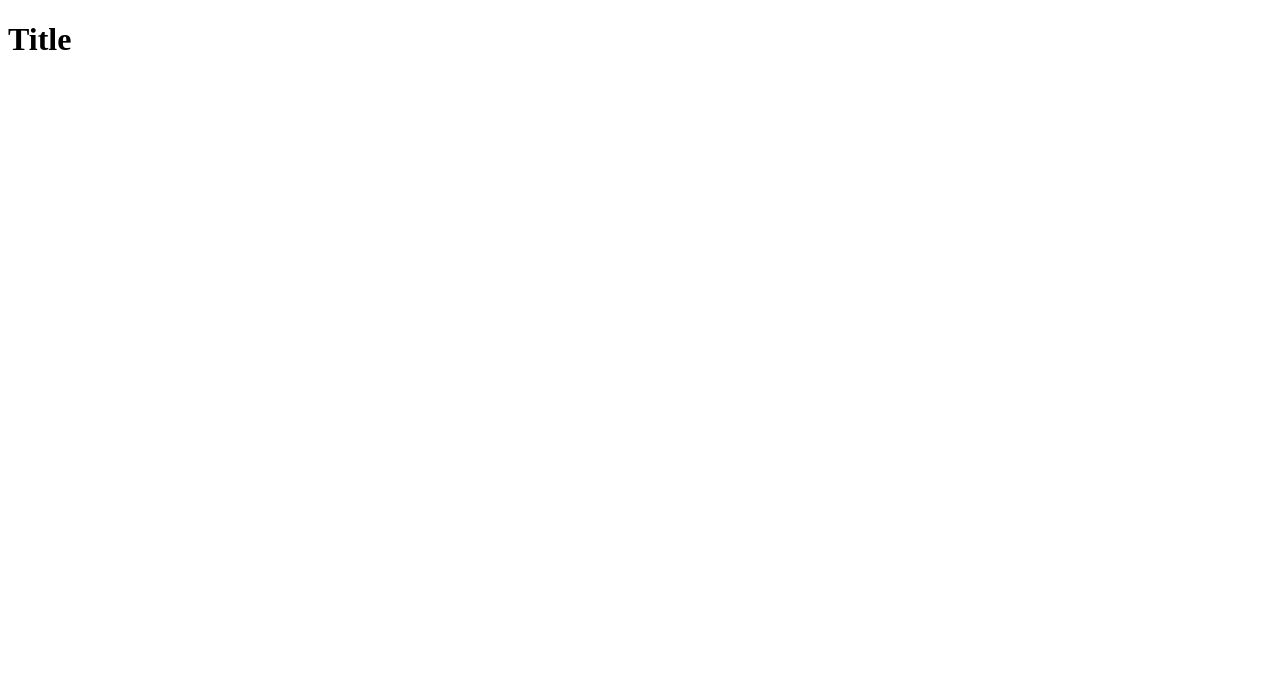
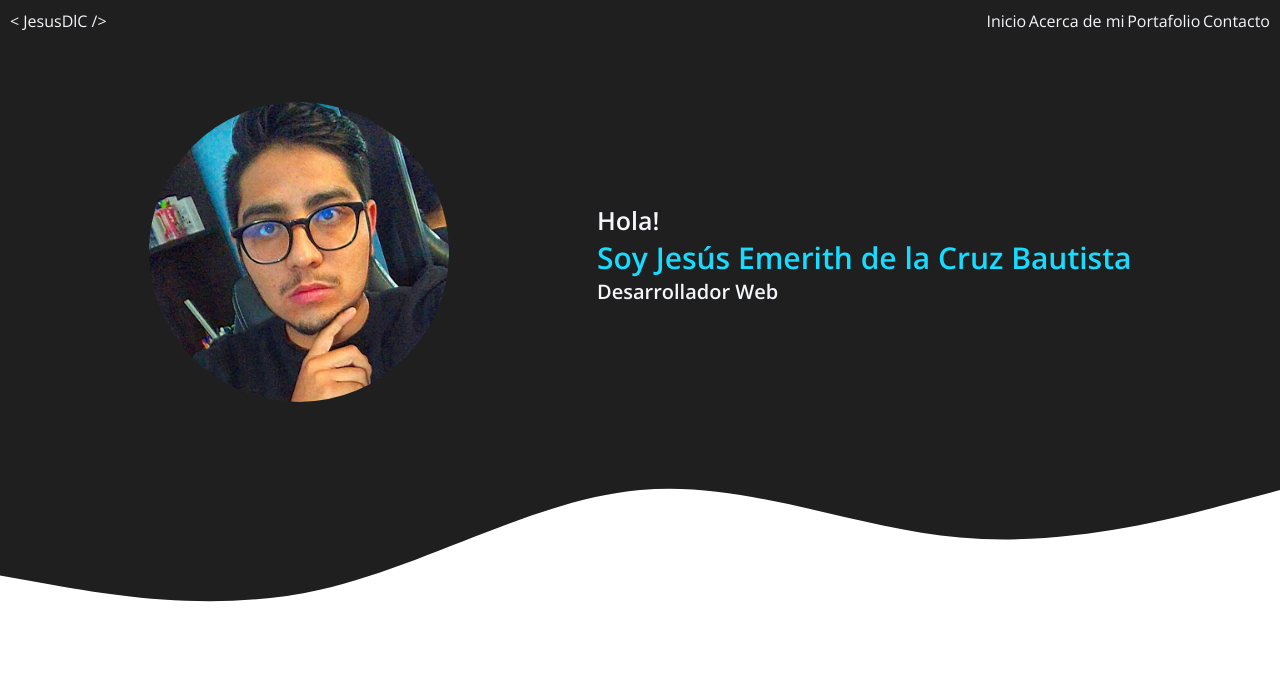
Before and after one commit to JESUS-DLC/portafolio, a plain HTML site: page index.html in a window 1280 px wide. Drawn offline with nearby package versions, Linux system fonts and the light colour scheme.

Commit message:
seccion about

```diff
--- a/css/laptop.css
+++ b/css/laptop.css
@@ -0,0 +1,12 @@
+.about-container{
+    flex-direction: row;
+    min-height: auto;
+}
+
+.about__figure{
+    width: 300px;
+}
+
+.about__info{
+    text-align: start;
+}
--- a/css/styles.css
+++ b/css/styles.css
@@ -0,0 +1,76 @@
+*,
+*:before,
+*:after {
+    box-sizing: inherit;
+    margin: 0;
+    padding: 0;
+}
+
+html {
+    font-family: 'Open Sans', sans-serif;
+    box-sizing: border-box;
+    font-size: 62.5%;
+}
+
+img {
+    object-fit: cover;
+    width: 100%;
+}
+
+h1{
+    font-size: 3rem;
+}
+
+h2{
+    font-size: 2.5rem;
+}
+h3{
+    font-size: 2rem;
+}
+
+p{
+    font-size: 1.6rem;
+}
+
+a{
+    text-decoration: none;
+    font-size: 1.6rem;
+    color: #f5f6fa;
+}
+
+.menu-container{
+    display: flex;
+    flex-direction: row;
+    justify-content: space-between;
+    align-items: center;
+    padding: 10px;
+    background-color: #1f1f1f;
+    color: #f5f6fa;
+}
+
+.about-container{
+    display: flex;
+    flex-direction: column;
+    align-items: center;
+    justify-content: space-evenly;
+    padding: 60px 0 0 0;
+    background-color: #1f1f1f;
+    color: #f5f6fa;
+    min-height: 80vh;
+}
+
+.about__figure{
+    width: 250px;
+}
+
+.about__info{
+    text-align: center;
+}
+
+.about__figure__profile{
+    border-radius: 100%;
+}
+
+#about__info__name{
+    color: #18dcff;
+}
--- a/index.html
+++ b/index.html
@@ -1,13 +1,51 @@
     <!DOCTYPE html>
     <html lang="en">
+
     <head>
         <meta charset="UTF-8">
         <meta name="viewport" content="width=device-width, initial-scale=1.0">
+        <link rel="preconnect" href="https://fonts.googleapis.com">
+        <link rel="preconnect" href="https://fonts.gstatic.com" crossorigin>
+        <link href="https://fonts.googleapis.com/css2?family=Open+Sans:wght@300;400;600&display=swap" rel="stylesheet">
         <link rel="stylesheet" href="css/styles.css">
         <link rel="stylesheet" href="css/laptop.css" media="(min-width:930px)">
         <title>Document</title>
     </head>
+
     <body>
-    <h1>Title</h1>
+        <header class="menu-container">
+            <p class="menu__title"><span><</span> JesusDlC <span>/></span> </p>
+            <nav class="menu__links">
+                <a href="#">Inicio</a>
+                <a href="#">Acerca de mi</a>
+                <a href="#">Portafolio</a>
+                <a href="#">Contacto</a>
+            </nav>
+        </header>
+
+        <section class="about-container">
+            <figure class="about__figure">
+                <img class="about__figure__profile" src="/img/profile.jpg" alt="profile_image">
+            </figure>
+            <div class="about__info">
+                <h2>Hola!</h2>
+                <h1 id="about__info__name">Soy Jesús Emerith de la Cruz Bautista</h1>
+                <h3>Desarrollador Web</h3>
+            </div>
+        </section>
+
+        <img src="/img/svg/wave.svg" alt="">
+
+        <main>
+        </main>
+
+        <section>
+
+        </section>
+
+        <footer>
+
+        </footer>
     </body>
+
     </html>
```
Also changed, not shown: img/profile.jpg (added), img/svg/wave.svg (added). Lines whose indentation alone changed are shown as unchanged.
